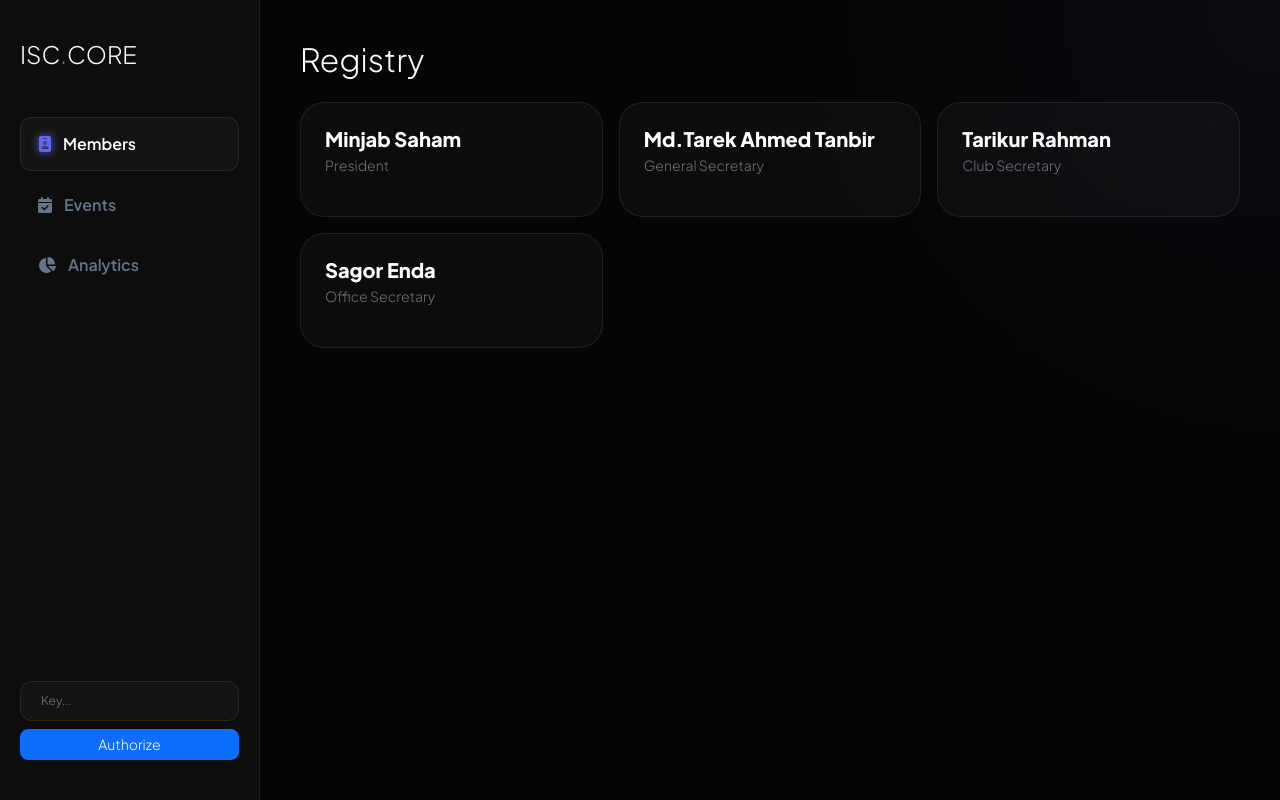
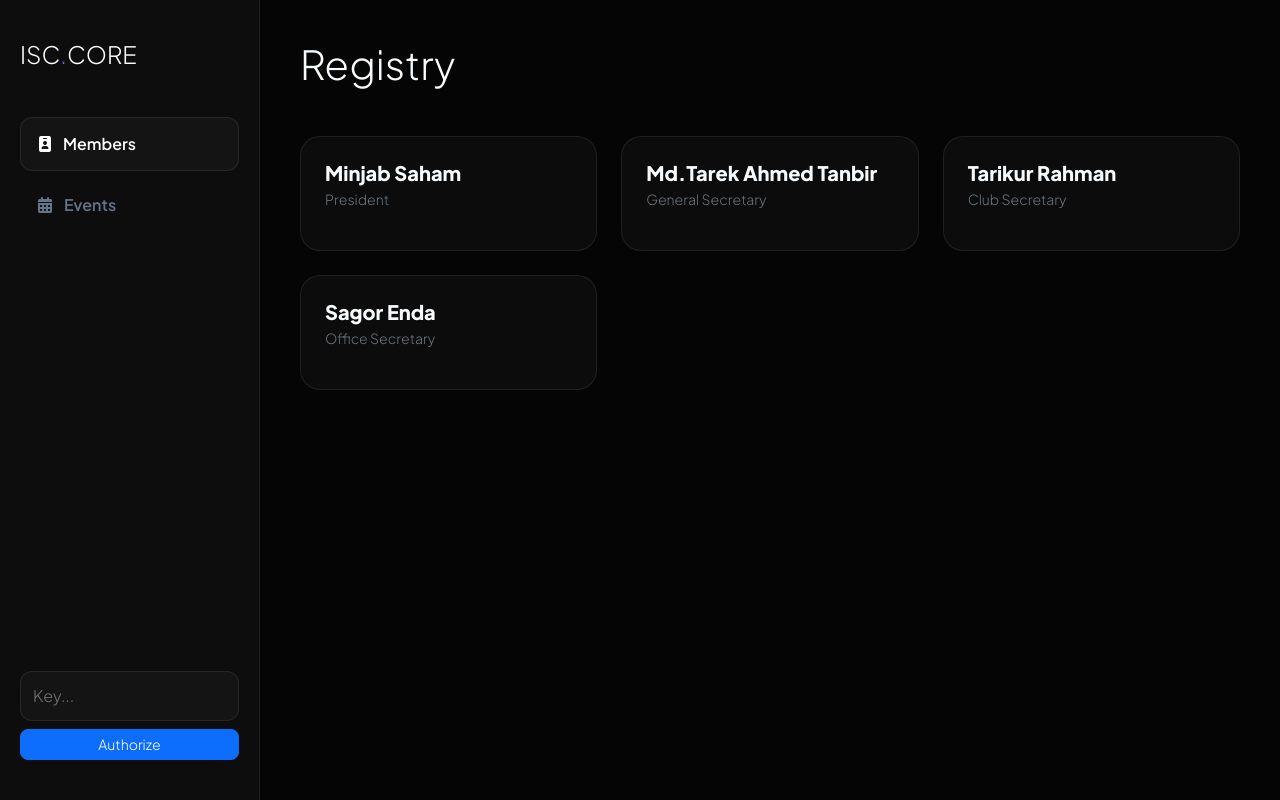
Before and after one commit to tarikurrahmanbd/system, a Flask app: page / in a window 1280 px wide. Run offline with Flask 3, Linux system fonts and the light colour scheme; data comes from the database, SQL or seed files in the repository; some libraries are stand-ins or nearby versions.

Commit message:
Refactor index.html structure and styles

```diff
--- a/templates/index.html
+++ b/templates/index.html
@@ -11,75 +11,36 @@
     <style>
         :root { --bg: #050505; --panel: #0d0d0d; --accent: #6366f1; --border: rgba(255, 255, 255, 0.08); }
         body { background: var(--bg); color: #f8fafc; font-family: 'Plus Jakarta Sans', sans-serif; margin: 0; }
-
-        /* Layout Structure */
         .wrapper { display: flex; height: 100vh; overflow: hidden; }
-
-        /* Sidebar Styling */
         .sidebar { width: 260px; background: var(--panel); border-right: 1px solid var(--border); padding: 40px 20px; display: flex; flex-direction: column; transition: 0.3s; z-index: 1000; }
         .nav-link { color: #64748b; padding: 14px 18px; border-radius: 12px; margin-bottom: 8px; cursor: pointer; transition: 0.3s; display: flex; align-items: center; gap: 12px; font-weight: 600; text-decoration: none; }
         .nav-link.active { background: rgba(255,255,255,0.03); color: #fff; border: 1px solid var(--border); }
-        .nav-link.active i { color: var(--accent); filter: drop-shadow(0 0 5px var(--accent)); }
-
-        /* Main Content */
-        .main-content { flex: 1; padding: 40px; overflow-y: auto; background: radial-gradient(circle at top right, rgba(99, 102, 241, 0.05), transparent 40%); }
-        .section { display: none; }
-        .section.active { display: block; animation: fadeIn 0.4s ease; }
-
-        /* Mobile Navbar (Hidden on PC) */
-        .mobile-header { display: none; background: var(--panel); padding: 15px 20px; border-bottom: 1px solid var(--border); justify-content: space-between; align-items: center; position: sticky; top: 0; z-index: 1100; }
-
-        /* RESPONSIVE CSS */
-        @media (max-width: 991px) {
-            .wrapper { flex-direction: column; }
-            .sidebar {
-                position: fixed; left: -260px; top: 0; height: 100vh;
-                box-shadow: 20px 0 50px rgba(0,0,0,0.5);
-            }
-            .sidebar.show { left: 0; }
-            .mobile-header { display: flex; }
-            .main-content { padding: 20px; height: calc(100vh - 65px); }
-            .stat-val { font-size: 1.8rem; }
-            .m-card { padding: 15px; border-radius: 18px; }
-        }
-
+        .main-content { flex: 1; padding: 40px; overflow-y: auto; }
+        .section { display: none; } .section.active { display: block; animation: fadeIn 0.4s ease; }
         @keyframes fadeIn { from { opacity: 0; transform: translateY(10px); } to { opacity: 1; transform: translateY(0); } }
-        .m-card { background: rgba(255,255,255,0.03); border: 1px solid var(--border); border-radius: 24px; padding: 24px; transition: 0.3s; backdrop-filter: blur(10px); position: relative; }
+        .m-card { background: rgba(255,255,255,0.03); border: 1px solid var(--border); border-radius: 20px; padding: 24px; position: relative; transition: 0.3s; }
         .m-card:hover { border-color: var(--accent); transform: translateY(-3px); }
-        .search-box { background: rgba(255,255,255,0.03); border: 1px solid var(--border); border-radius: 12px; padding: 10px 20px; color: #fff; width: 100%; outline: none; }
-        .btn-action { background: var(--accent); color: #fff; border: none; border-radius: 12px; padding: 10px 20px; font-weight: 700; font-size: 14px; }
-        .stat-val { font-size: 2.5rem; font-weight: 800; background: linear-gradient(to right, #fff, #6366f1); -webkit-background-clip: text; -webkit-text-fill-color: transparent; }
+        .event-badge { background: rgba(99, 102, 241, 0.15); color: var(--accent); padding: 5px 12px; border-radius: 6px; font-size: 10px; font-weight: 800; border: 1px solid rgba(99, 102, 241, 0.3); margin-bottom: 15px; display: inline-block; text-transform: uppercase; }
+        .search-box { background: rgba(255,255,255,0.03); border: 1px solid var(--border); border-radius: 12px; padding: 12px; color: #fff; width: 100%; margin-bottom: 15px; outline: none; }
+        .btn-action { background: var(--accent); color: #fff; border: none; border-radius: 12px; padding: 12px 24px; font-weight: 700; }
+        .modal-content { background: #0d0d0d; border: 1px solid var(--border); border-radius: 24px; color: #fff; border: 1px solid var(--accent); }
     </style>
 </head>
 <body>
 
-    <div class="mobile-header">
-        <h5 class="fw-800 m-0">ISC<span style="color:var(--accent)">.</span>CORE</h5>
-        <button class="btn text-white" onclick="toggleMenu()"><i class="fas fa-bars"></i></button>
-    </div>
-
     <div class="wrapper">
-        <div class="sidebar" id="sidebar">
-            <div class="d-flex justify-content-between align-items-center mb-5">
-                <h4 class="fw-800 m-0">ISC<span style="color:var(--accent)">.</span>CORE</h4>
-                <button class="btn text-white d-lg-none" onclick="toggleMenu()"><i class="fas fa-times"></i></button>
-            </div>
-
+        <div class="sidebar">
+            <h4 class="fw-800 mb-5 text-white">ISC<span style="color:var(--accent)">.</span>CORE</h4>
             <nav class="flex-grow-1">
                 <div class="nav-link active" onclick="tab('home', this)"><i class="fas fa-id-badge"></i> Members</div>
-                <div class="nav-link" onclick="tab('event_sec', this)"><i class="fas fa-calendar-check"></i> Events</div>
-                <div class="nav-link" onclick="tab('stats', this)"><i class="fas fa-chart-pie"></i> Analytics</div>
+                <div class="nav-link" onclick="tab('event_sec', this)"><i class="fas fa-calendar-alt"></i> Events</div>
             </nav>
-
             <div class="mt-auto">
                 {% if is_admin %}
-                    <div class="p-3 rounded-4 bg-success bg-opacity-10 border border-success border-opacity-20">
-                        <p class="small text-success mb-2 text-center fw-bold">ADMIN ACTIVE</p>
-                        <a href="/logout" class="btn btn-sm btn-danger w-100 rounded-3">Lock</a>
-                    </div>
+                    <a href="/logout" class="btn btn-sm btn-danger w-100 rounded-3">Lock Admin</a>
                 {% else %}
                     <form action="/login" method="POST">
-                        <input type="password" name="password" class="search-box mb-2" placeholder="Key..." style="font-size: 12px;">
+                        <input type="password" name="password" class="search-box mb-2" placeholder="Key...">
                         <button class="btn btn-sm btn-primary w-100 rounded-3">Authorize</button>
                     </form>
                 {% endif %}
@@ -88,66 +49,119 @@
 
         <div class="main-content">
             <div id="home" class="section active">
-                <div class="d-flex justify-content-between align-items-center mb-4">
-                    <h1 class="fw-800 m-0 text-white fs-2">Registry</h1>
-                    {% if is_admin %} <button class="btn-action" data-bs-toggle="modal" data-bs-target="#addM"><i class="fas fa-plus"></i></button> {% endif %}
+                <div class="d-flex justify-content-between align-items-center mb-5">
+                    <h1 class="fw-800 m-0">Registry</h1>
+                    {% if is_admin %}<button class="btn-action" data-bs-toggle="modal" data-bs-target="#addM">ADD MEMBER</button>{% endif %}
                 </div>
-                <div class="row g-3">
+                <div class="row g-4">
                     {% for m in members %}
-                    <div class="col-md-6 col-xl-4">
+                    <div class="col-md-4">
                         <div class="m-card">
                             {% if is_admin %}
-                            <div style="position:absolute; top:15px; right:15px; display:flex; gap:12px;">
+                            <div style="position:absolute; top:15px; right:15px; display:flex; gap:12px; z-index:10;">
                                 <i class="fas fa-pen text-secondary" style="cursor:pointer;" data-bs-toggle="modal" data-bs-target="#editM-{{m.id}}"></i>
-                                <i class="fas fa-trash-alt text-danger" style="cursor:pointer;" onclick="remove('{{m.id}}', '{{m.name}}')"></i>
+                                <i class="fas fa-trash text-danger" style="cursor:pointer;" onclick="remove('{{m.id}}', '{{m.name}}')"></i>
                             </div>
                             {% endif %}
-                            <div onclick="new bootstrap.Modal('#mp-{{m.id}}').show();" style="cursor:pointer;">
-                                <h5 class="fw-bold mb-1 text-white">{{ m.name }}</h5>
+                            <div onclick="new bootstrap.Modal('#mv-{{m.id}}').show();" style="cursor:pointer;">
+                                <h5 class="fw-bold mb-1">{{ m.name }}</h5>
                                 <p class="text-secondary small mb-3">{{ m.role }}</p>
                             </div>
+                            {% if is_admin %}
+                            <form action="/mark_attendance" method="POST" class="d-flex gap-2">
+                                <input type="hidden" name="member_id" value="{{ m.id }}">
+                                <select name="event_id" class="search-box mb-0 py-1 px-2 small" style="font-size: 10px;" required>
+                                    <option value="">Assign Event...</option>
+                                    {% for e in events %}<option value="{{ e.id }}">{{ e.name }}</option>{% endfor %}
+                                </select>
+                                <button class="btn btn-sm btn-primary px-3"><i class="fas fa-plus"></i></button>
+                            </form>
+                            {% endif %}
                         </div>
                     </div>
+
+                    <div class="modal fade" id="mv-{{m.id}}" tabindex="-1"><div class="modal-dialog modal-dialog-centered"><div class="modal-content p-4">
+                        <h4 class="fw-800 mb-1">{{ m.name }}</h4>
+                        <p class="text-secondary mb-4">{{ m.role }}</p>
+                        <h6 class="fw-bold text-primary mb-3">Event Participation:</h6>
+                        <div class="list-group">
+                            {% for att in m.attendances %}
+                            <div class="list-group-item bg-transparent text-white border-secondary small py-3"><i class="fas fa-calendar-check text-success me-2"></i> {{ att.event.name }}</div>
+                            {% else %}<p class="text-secondary small">No events found.</p>{% endfor %}
+                        </div>
+                    </div></div></div>
+
+                    <div class="modal fade" id="editM-{{m.id}}" tabindex="-1"><div class="modal-dialog modal-dialog-centered"><div class="modal-content p-4">
+                        <h5 class="mb-4">Edit Profile</h5>
+                        <form action="/edit_member/{{m.id}}" method="POST">
+                            <input type="text" name="name" class="search-box" value="{{m.name}}" required>
+                            <input type="text" name="role" class="search-box" value="{{m.role}}">
+                            <button class="btn-action w-100">UPDATE</button>
+                        </form>
+                    </div></div></div>
                     {% endfor %}
                 </div>
             </div>
 
             <div id="event_sec" class="section">
-                <div class="d-flex justify-content-between align-items-center mb-4">
-                    <h1 class="fw-800 m-0 text-white fs-2">Events</h1>
-                    {% if is_admin %} <button class="btn-action" data-bs-toggle="modal" data-bs-target="#addEv">NEW</button> {% endif %}
+                <div class="d-flex justify-content-between align-items-center mb-5">
+                    <h1 class="fw-800 m-0">Event Logs</h1>
+                    {% if is_admin %}<button class="btn-action" data-bs-toggle="modal" data-bs-target="#addEv">CREATE EVENT</button>{% endif %}
                 </div>
-                <div class="row g-3">
+                <div class="row g-4">
                     {% for e in events %}
                     <div class="col-md-6">
-                        <div class="m-card" onclick="new bootstrap.Modal('#el-{{e.id}}').show();" style="cursor:pointer;">
-                            <span class="badge bg-primary bg-opacity-10 text-primary mb-2">{{ e.time }}</span>
-                            <h5 class="fw-bold text-white">{{ e.name }}</h5>
-                            <p class="text-secondary small mb-0">{{ e.location }}</p>
+                        <div class="m-card">
+                            {% if is_admin %}
+                            <div style="position:absolute; top:20px; right:20px; z-index:10;">
+                                <i class="fas fa-pen text-secondary" style="cursor:pointer;" data-bs-toggle="modal" data-bs-target="#editE-{{e.id}}"></i>
+                            </div>
+                            {% endif %}
+                            <div onclick="new bootstrap.Modal('#ev-{{e.id}}').show();" style="cursor:pointer;">
+                                <span class="event-badge">{{ e.time }}</span>
+                                <h5 class="fw-800 mb-2">{{ e.name }}</h5>
+                                <p class="text-secondary small mb-0"><i class="fas fa-map-marker-alt text-danger me-2"></i>{{ e.location }}</p>
+                            </div>
                         </div>
                     </div>
-                    {% endfor %}
-                </div>
-            </div>
 
-            <div id="stats" class="section">
-                <h1 class="fw-800 mb-4 text-white fs-2">Analytics</h1>
-                <div class="row g-3 mb-4">
-                    <div class="col-6"><div class="m-card text-center p-4"><p class="text-secondary small fw-bold">USERS</p><div class="stat-val">{{ total_m }}</div></div></div>
-                    <div class="col-6"><div class="m-card text-center p-4"><p class="text-secondary small fw-bold">LOGS</p><div class="stat-val text-primary">{{ total_a }}</div></div></div>
-                </div>
-                <div class="m-card p-4">
-                    <h6 class="fw-800 mb-3 text-white"><i class="fas fa-trophy text-warning me-2"></i> Leaderboard</h6>
-                    {% for top in top_members %}
-                    <div class="d-flex justify-content-between align-items-center p-2 mb-2 rounded-3" style="background: rgba(255,255,255,0.02); border-left: 3px solid var(--accent);">
-                        <span class="text-white small fw-bold">{{ top.name }}</span>
-                        <span class="text-primary small fw-bold">{{ top.total * 100 }} XP</span>
-                    </div>
+                    <div class="modal fade" id="ev-{{e.id}}" tabindex="-1"><div class="modal-dialog modal-dialog-centered"><div class="modal-content p-4">
+                        <span class="event-badge">{{ e.time }}</span>
+                        <h4 class="fw-800 mb-2">{{ e.name }}</h4>
+                        <p class="text-secondary small mb-4">{{ e.description }}</p>
+                        <h6 class="fw-bold text-primary mb-3">Participants:</h6>
+                        <div class="list-group">
+                            {% for att in e.attendances %}
+                            <div class="list-group-item bg-transparent text-white border-secondary small py-2"><i class="fas fa-user-circle text-info me-2"></i> {{ att.member.name }}</div>
+                            {% else %}<p class="text-secondary small">No participants yet.</p>{% endfor %}
+                        </div>
+                    </div></div></div>
+
+                    <div class="modal fade" id="editE-{{e.id}}" tabindex="-1"><div class="modal-dialog modal-dialog-centered"><div class="modal-content p-4">
+                        <h5 class="mb-4">Edit Event</h5>
+                        <form action="/edit_event/{{e.id}}" method="POST">
+                            <input type="text" name="name" class="search-box" value="{{e.name}}" required>
+                            <input type="text" name="location" class="search-box" value="{{e.location}}">
+                            <input type="text" name="time" class="search-box" value="{{e.time}}">
+                            <textarea name="description" class="search-box" rows="3">{{e.description}}</textarea>
+                            <button class="btn-action w-100">UPDATE EVENT</button>
+                        </form>
+                    </div></div></div>
                     {% endfor %}
                 </div>
             </div>
         </div>
     </div>
+
+    <div class="modal fade" id="addM" tabindex="-1"><div class="modal-dialog modal-dialog-centered"><div class="modal-content p-4">
+        <h5 class="mb-4">New Member</h5>
+        <form action="/add_member" method="POST"><input type="text" name="name" class="search-box" placeholder="Name" required><input type="text" name="role" class="search-box" placeholder="Role"><button class="btn-action w-100">SAVE</button></form>
+    </div></div></div>
+
+    <div class="modal fade" id="addEv" tabindex="-1"><div class="modal-dialog modal-dialog-centered"><div class="modal-content p-4">
+        <h5 class="mb-4">New Event</h5>
+        <form action="/add_event" method="POST"><input type="text" name="name" class="search-box" placeholder="Event Name" required><input type="text" name="location" class="search-box" placeholder="Location"><input type="text" name="time" class="search-box" placeholder="Date/Time"><textarea name="description" class="search-box" placeholder="Description"></textarea><button class="btn-action w-100">CREATE</button></form>
+    </div></div></div>
 
     <script src="https://cdn.jsdelivr.net/npm/bootstrap@5.3.0/dist/js/bootstrap.bundle.min.js"></script>
     <script>
@@ -156,13 +170,9 @@
             document.querySelectorAll('.nav-link').forEach(n => n.classList.remove('active'));
             document.getElementById(id).classList.add('active');
             el.classList.add('active');
-            if(window.innerWidth < 992) toggleMenu(); // Mobile-e click korle menu bondho hoye jabe
-        }
-        function toggleMenu() {
-            document.getElementById('sidebar').classList.toggle('show');
         }
         function remove(id, name) {
-            Swal.fire({ title: 'Delete?', text: name, icon: 'warning', showCancelButton: true, confirmButtonColor: '#6366f1', background: '#0d0d0d', color: '#fff' })
+            Swal.fire({ title: 'Delete Member?', text: name, icon: 'warning', showCancelButton: true, confirmButtonColor: '#d33', background: '#0d0d0d', color: '#fff' })
             .then((r) => { if(r.isConfirmed) window.location.href="/delete_member/"+id; });
         }
     </script>
```
